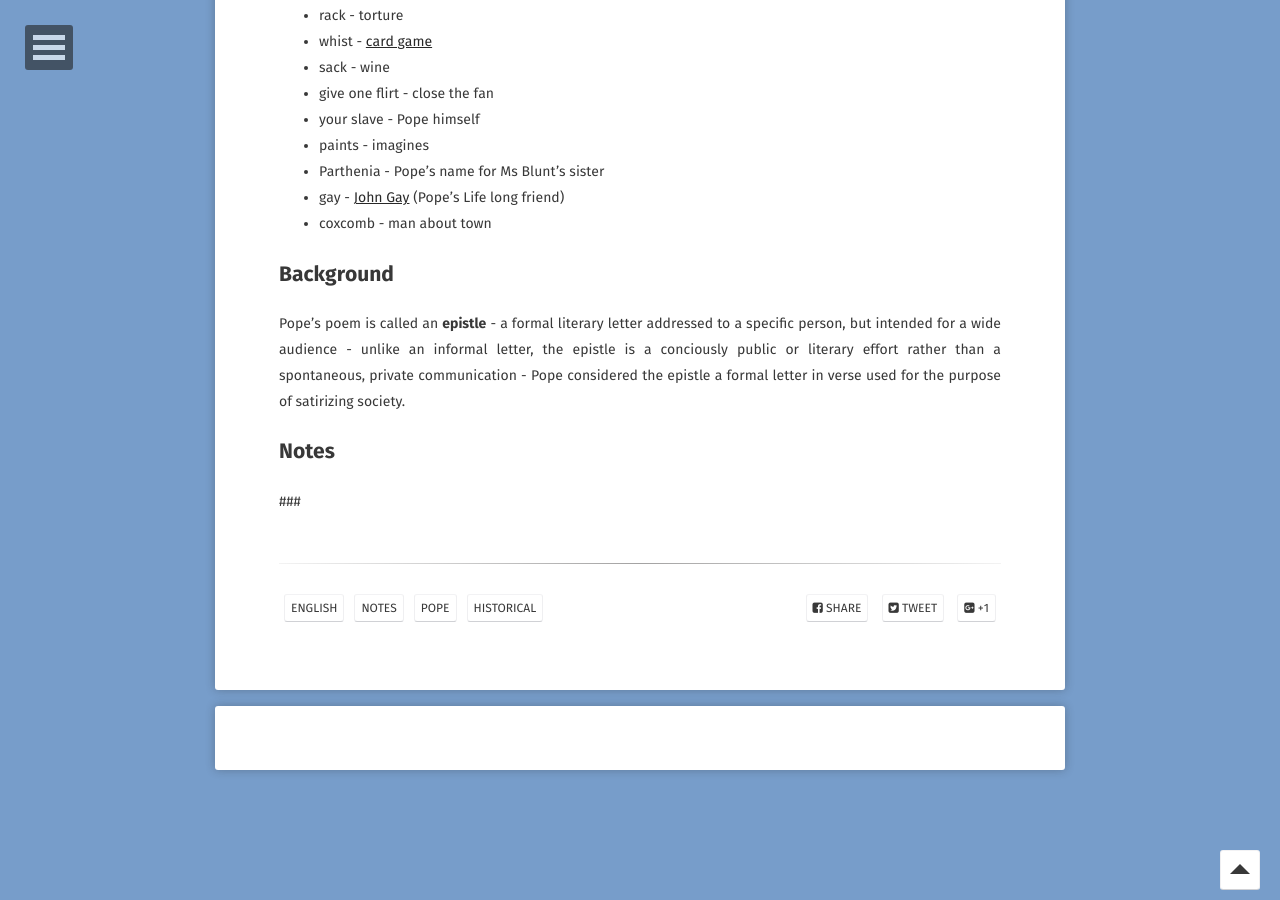
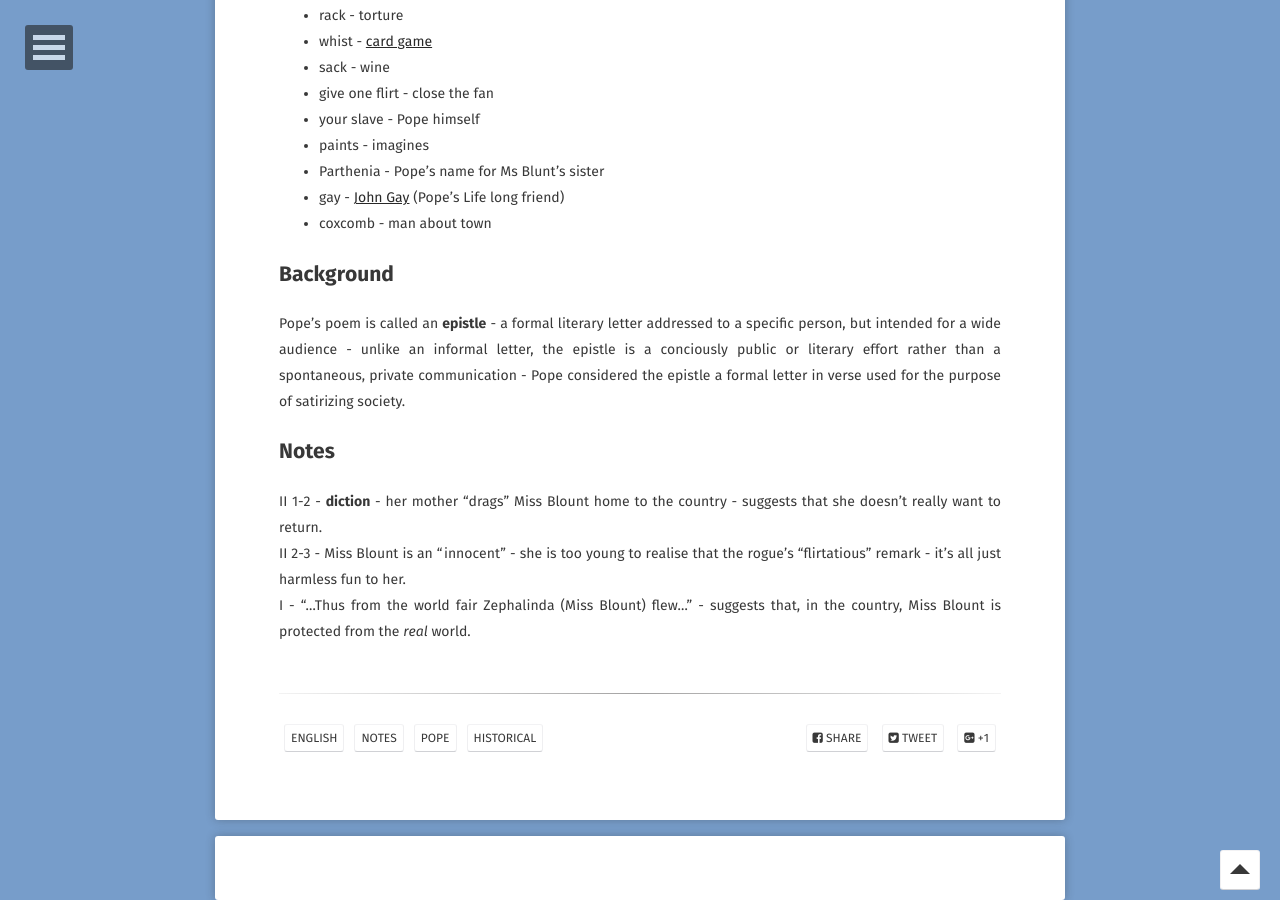
Before and after one commit to EthenStrine/site, a Jekyll site: the page built from _posts/2019-02-07-popesepistle.md, in a window 1280 px wide and 900 px high, scrolled down 2159 px. Built offline with Jekyll 4.4.1, drawn with Linux system fonts in a browser that asks for light colours; some web fonts are replaced; comment, search, counter and statistics services are not loaded.

Commit message:
Update 2019-02-07-popesepistle.md

```diff
--- a/_posts/2019-02-07-popesepistle.md
+++ b/_posts/2019-02-07-popesepistle.md
@@ -87,4 +86,6 @@ Look sour, and hum a tune — as you may now.
 
 ## Notes
 
-###
+II 1-2 - **diction** - her mother "drags" Miss Blount home to the country - suggests that she doesn't really want to return.
+II 2-3 - Miss Blount is an "innocent" - she is too young to realise that the rogue's "flirtatious" remark - it's all just harmless fun to her.
+I - "...Thus from the world fair Zephalinda (Miss Blount) flew..." - suggests that, in the country, Miss Blount is protected from the *real* world.
```
Also changed, not shown: other parts of _posts/2019-02-07-popesepistle.md (+1 -2 lines).
